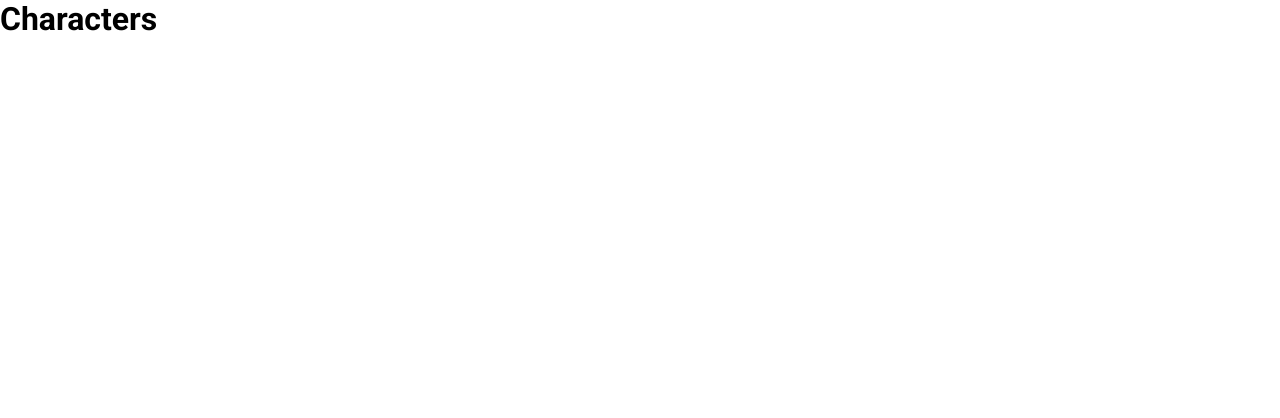
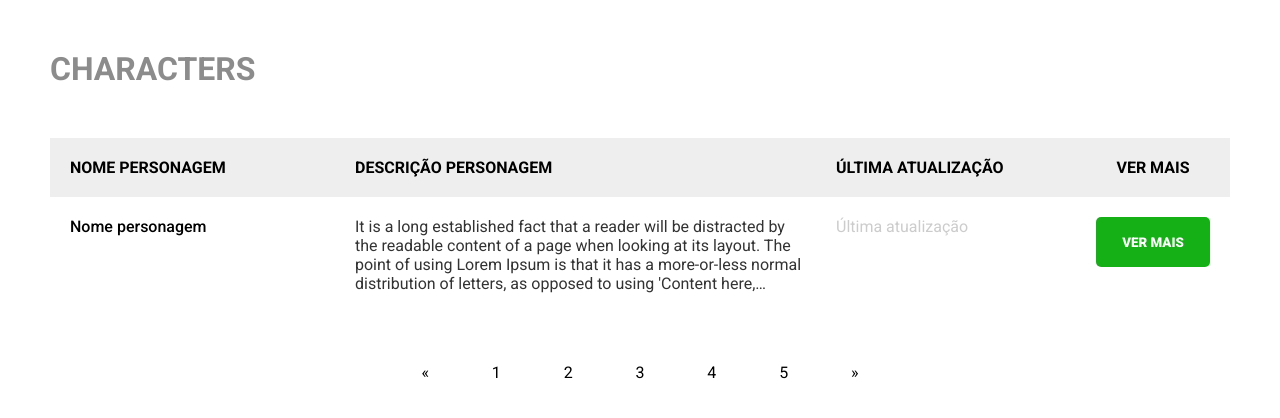
Before and after one commit to miguelitodev/marvel-characters, a React (Create React App) app: page /characters in a window 1280 px wide. Shown: the top 418 px of the page. Built offline with nearby package versions, Linux system fonts and the light colour scheme.

Commit message:
characters page

```diff
--- /dev/null
+++ b/src/components/Container/index.js
@@ -0,0 +1,7 @@
+import { ContainerComponent } from "./styles";
+
+const Container = ({ children }) => {
+    return <ContainerComponent>{children}</ContainerComponent>;
+};
+
+export default Container;
--- /dev/null
+++ b/src/components/Container/styles.js
@@ -0,0 +1,10 @@
+import styled from "styled-components";
+
+export const ContainerComponent = styled.div`
+    width: 1180px;
+    margin: 0 auto;
+
+    @media (max-width: 1024px) {
+        width: 100%;
+    }
+`;
--- a/src/pages/Characters/index.js
+++ b/src/pages/Characters/index.js
@@ -1,9 +1,69 @@
-import "./styles";
+import Container from "../../components/Container";
+
+import {
+    Header,
+    Title,
+    Main,
+    CardCharacter,
+    NameCharacter,
+    DescriptionCharacter,
+    LastUpdate,
+    SeeMore,
+    NameCharacterTitle,
+    DescriptionCharacterTitle,
+    LastUpdateTitle,
+    SeeMoreTitle,
+    Footer,
+    ContainerPages,
+    LinkPage,
+} from "./styles";
 
 export default function Characters() {
     return (
-        <>
-            <h1>Characters</h1>
-        </>
+        <Container>
+            <Header>
+                <Title>Characters</Title>
+            </Header>
+            <Main>
+                <CardCharacter>
+                    <NameCharacterTitle>Nome personagem</NameCharacterTitle>
+                    <DescriptionCharacterTitle>
+                        Descrição personagem
+                    </DescriptionCharacterTitle>
+                    <LastUpdateTitle>Última atualização</LastUpdateTitle>
+                    <SeeMoreTitle>Ver Mais</SeeMoreTitle>
+                </CardCharacter>
+                <CardCharacter>
+                    <NameCharacter>Nome personagem</NameCharacter>
+                    <DescriptionCharacter>
+                        It is a long established fact that a reader will be
+                        distracted by the readable content of a page when
+                        looking at its layout. The point of using Lorem Ipsum is
+                        that it has a more-or-less normal distribution of
+                        letters, as opposed to using 'Content here, content
+                        here', making it look like readable English. Many
+                        desktop publishing packages and web page editors now use
+                        Lorem Ipsum as their default model text, and a search
+                        for 'lorem ipsum' will uncover many web sites still in
+                        their infancy. Various versions have evolved over the
+                        years, sometimes by accident, sometimes on purpose
+                        (injected humour and the like).
+                    </DescriptionCharacter>
+                    <LastUpdate>Última atualização</LastUpdate>
+                    <SeeMore>Ver mais</SeeMore>
+                </CardCharacter>
+            </Main>
+            <Footer>
+                <ContainerPages>
+                    <LinkPage>&laquo;</LinkPage>
+                    <LinkPage>1</LinkPage>
+                    <LinkPage>2</LinkPage>
+                    <LinkPage>3</LinkPage>
+                    <LinkPage>4</LinkPage>
+                    <LinkPage>5</LinkPage>
+                    <LinkPage>&raquo;</LinkPage>
+                </ContainerPages>
+            </Footer>
+        </Container>
     );
 }
--- a/src/pages/Characters/styles.js
+++ b/src/pages/Characters/styles.js
@@ -1 +1,150 @@
 import styled from "styled-components";
+
+export const Header = styled.header`
+    width: 100%;
+    padding: 50px 0px;
+
+    display: flex;
+    flex-direction: row;
+    justify-content: space-between;
+    align-items: center;
+
+    @media (max-width: 1024px) {
+        padding: 50px 15px;
+    } ;
+`;
+
+export const Title = styled.h1`
+    color: var(--title);
+    text-transform: uppercase;
+`;
+
+export const Main = styled.main`
+    display: flex;
+    flex-direction: column;
+    justify-content: center;
+    align-items: center;
+`;
+
+export const CardCharacter = styled.div`
+    width: 100%;
+    padding: 20px;
+
+    background-color: var(--card);
+
+    display: grid;
+    grid-template-columns: 25% 40% 25% 10%;
+    text-align: left;
+
+    &:nth-child(even) {
+        background-color: var(--white);
+    }
+
+    @media (max-width: 1024px) {
+        display: grid;
+        grid-template-columns: 100%;
+        text-align: left;
+    }
+`;
+
+export const NameCharacterTitle = styled.b`
+    text-transform: uppercase;
+    @media (max-width: 1024px) {
+        margin-top: 5px;
+    }
+`;
+
+export const DescriptionCharacterTitle = styled.b`
+    text-transform: uppercase;
+    @media (max-width: 1024px) {
+        margin-top: 5px;
+    }
+`;
+
+export const LastUpdateTitle = styled.b`
+    margin-left: 25px;
+    text-transform: uppercase;
+
+    @media (max-width: 1024px) {
+        margin-left: 0px;
+        margin-top: 5px;
+    }
+`;
+
+export const SeeMoreTitle = styled.b`
+    text-align: center;
+    text-transform: uppercase;
+
+    @media (max-width: 1024px) {
+        text-align: left;
+        margin-top: 5px;
+    }
+`;
+
+export const NameCharacter = styled.p`
+    font-weight: 500;
+    @media (max-width: 1024px) {
+        font-size: 18px;
+        margin-bottom: 5px;
+    }
+`;
+
+export const DescriptionCharacter = styled.p`
+    display: block;
+    display: -webkit-box;
+    -webkit-line-clamp: 4;
+    -webkit-box-orient: vertical;
+    overflow: hidden;
+    text-overflow: ellipsis;
+    color: var(--text);
+`;
+
+export const LastUpdate = styled.p`
+    margin-left: 25px;
+    color: var(--span);
+    @media (max-width: 1024px) {
+        margin-left: 0px;
+        margin-top: 10px;
+    }
+`;
+
+export const SeeMore = styled.button`
+    width: 100%;
+    height: 50px;
+    padding: 5px;
+
+    text-transform: uppercase;
+    color: var(--white);
+    font-weight: 800;
+
+    border: none;
+    border-radius: 5px;
+    background-color: var(--green-accepted);
+
+    &:focus {
+        outline: dotted 1px var(--border);
+    }
+
+    @media (max-width: 1024px) {
+        width: 150px;
+        margin-top: 15px;
+    }
+`;
+
+export const Footer = styled.div`
+    width: 100%;
+    display: flex;
+    align-items: center;
+    justify-content: center;
+    padding: 50px 0px;
+`;
+
+export const ContainerPages = styled.div`
+    width: 500px;
+    display: flex;
+    align-items: center;
+    justify-content: space-around;
+    flex-direction: row;
+`;
+
+export const LinkPage = styled.a``;
--- a/src/styles/GlobalStyles.js
+++ b/src/styles/GlobalStyles.js
@@ -33,5 +33,6 @@ export default createGlobalStyle`
         --text: #333;
         --span: #ccc;
         --green-accepted: #15b015;
+        --card: #eee;
     }
 `;
```
